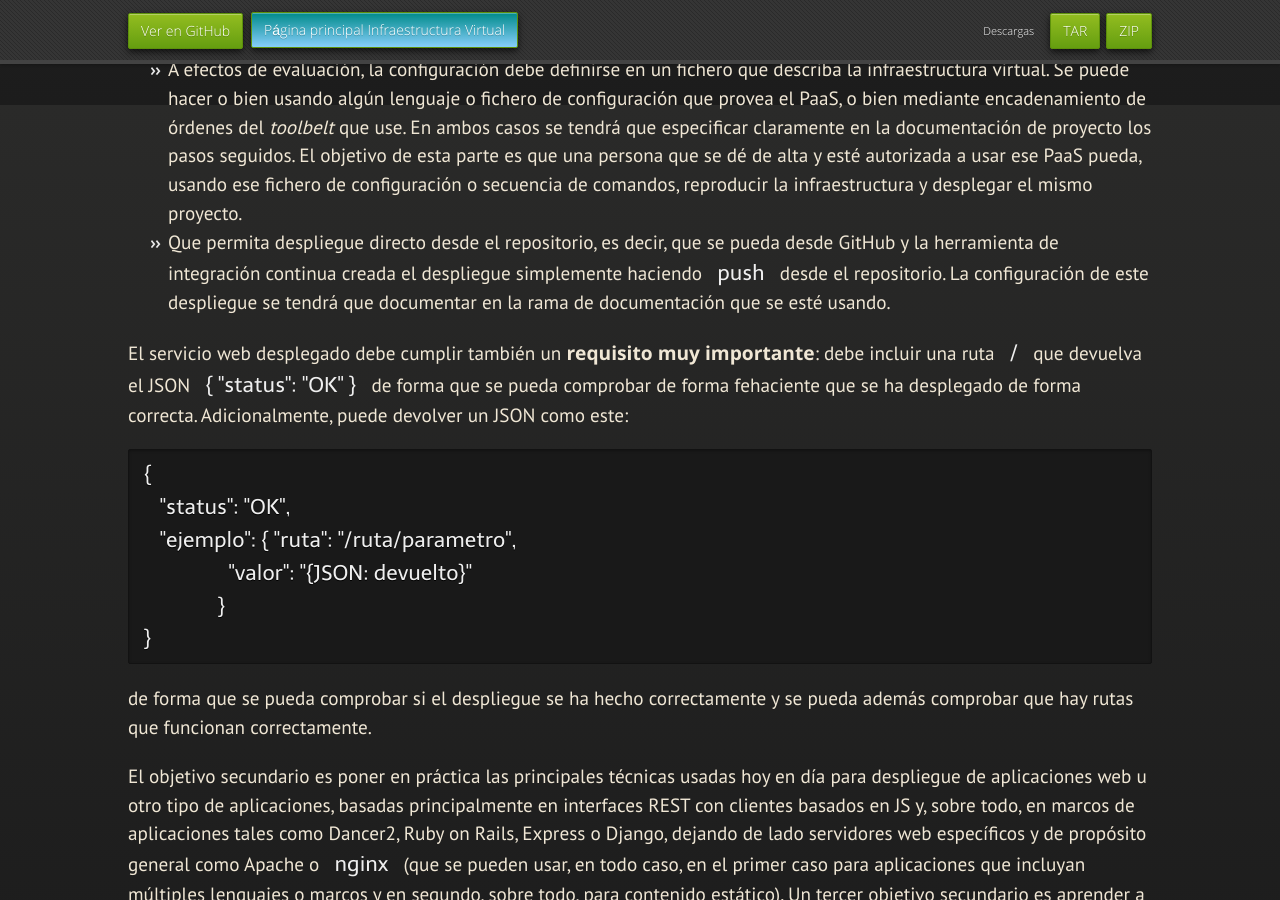
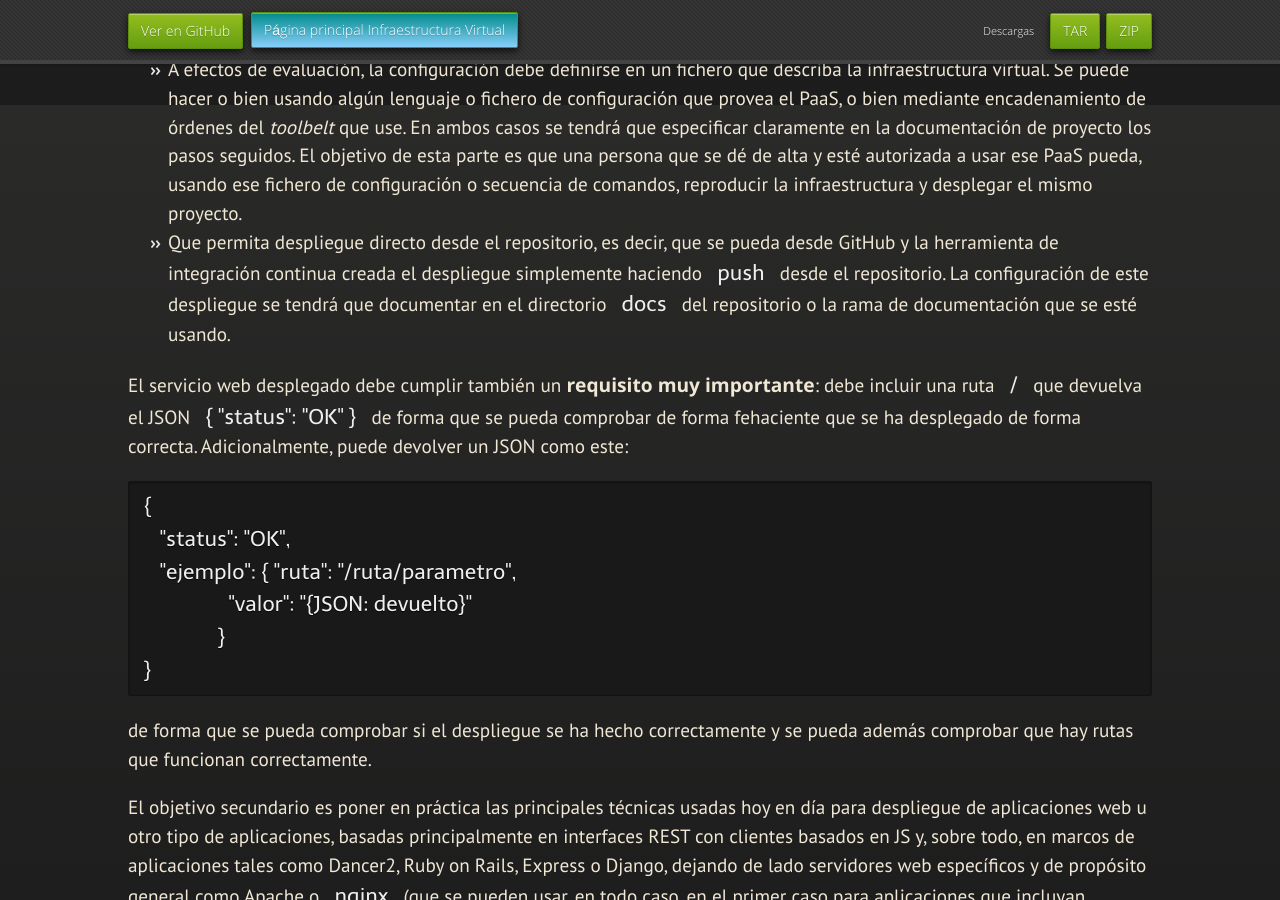
Before and after one commit to JJ/IV, a Jekyll site: the page built from documentos/proyecto/3.PaaS.md, in a window 1280 px wide and 900 px high, scrolled down 795 px. Built offline with Jekyll 4.4.1, drawn with Linux system fonts in a browser that asks for light colours; nearby versions of some CDN libraries; some web fonts are replaced; our own code applies the rules of GitHub Pages for plain Markdown files.

Commit message:
Sync documentos/proyecto/3.PaaS.md de master a gh-pages

```diff
--- a/documentos/proyecto/3.PaaS.md
+++ b/documentos/proyecto/3.PaaS.md
@@ -55,7 +55,7 @@ necesidades de la aplicación que se va a hacer. El PaaS tiene que cumplir dos r
   se pueda desde GitHub y la herramienta de integración continua
   creada el despliegue simplemente haciendo `push` desde el
   repositorio. La configuración de este despliegue se tendrá que
-  documentar en la rama de documentación que se esté usando.
+  documentar en el directorio `docs` del repositorio o la rama de documentación que se esté usando.
 
 El servicio web desplegado debe cumplir también un **requisito muy importante**: debe incluir una ruta `/` que devuelva el JSON `{ "status": "OK" }` de forma que se pueda comprobar de forma fehaciente que se ha desplegado de forma correcta. Adicionalmente, puede devolver un JSON como este:
 
```
